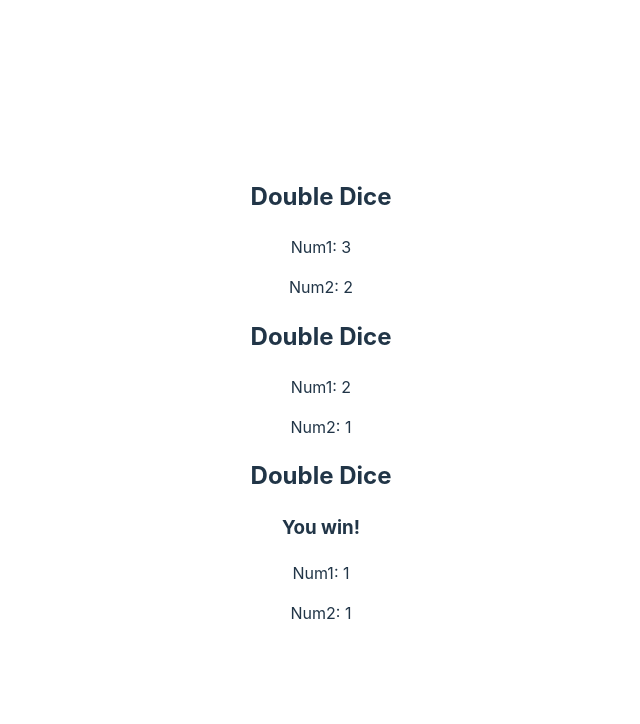
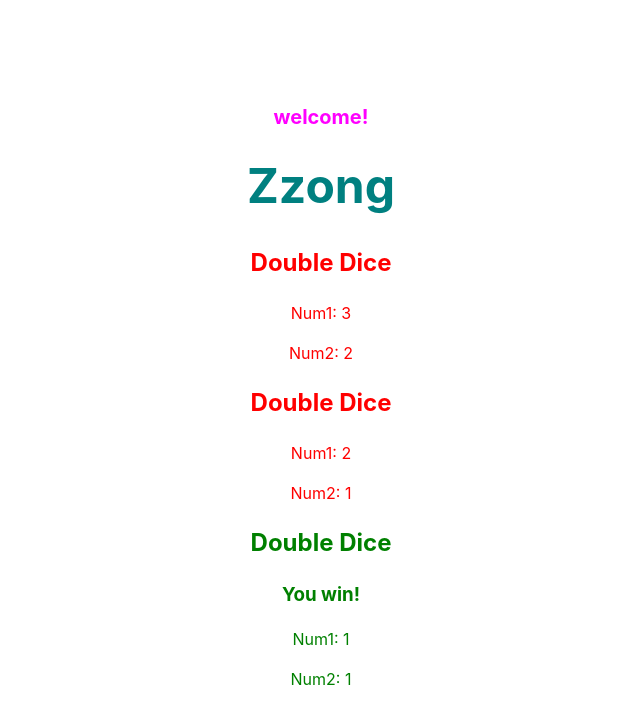
Before and after one commit to pouryourlove/react-vite, a React (Vite) app: page / in a window 1280 px wide. Shown: the top 724 px of the page, without its empty margins (319-959 px from the left). Built offline with nearby package versions, Linux system fonts and the light colour scheme.

Commit message:
dynamic component styles

```diff
--- a/src/App.jsx
+++ b/src/App.jsx
@@ -4,10 +4,13 @@
 import Die from "./Die";
 import ListPicker from "./ListPicker";
 import DoubleDice from "./DoubleDice";
+import Heading from "./Heading";
 
 function App() {
   return (
     <div>
+      <Heading color="magenta" text="welcome!" fontSize="20px" />
+      <Heading color="teal" text="Zzong" fontSize="48px" />
       <DoubleDice />
       <DoubleDice />
       <DoubleDice />
--- a/src/DoubleDice.jsx
+++ b/src/DoubleDice.jsx
@@ -1,10 +1,12 @@
 export default function DoubleDice() {
   const num1 = Math.floor(Math.random() * 3) + 1;
   const num2 = Math.floor(Math.random() * 3) + 1;
+  const isWinner = num1 === num2;
+  const styles = { color: isWinner ? "green" : "red" };
   return (
-    <div>
+    <div className="DoubleDice" style={styles}>
       <h2>Double Dice</h2>
-      {num1 === num2 && <h3>You win!</h3>}
+      {isWinner && <h3>You win!</h3>}
       <p>Num1: {num1}</p>
       <p>Num2: {num2}</p>
     </div>
--- /dev/null
+++ b/src/Heading.jsx
@@ -0,0 +1,3 @@
+export default function Heading({ color = "olive", text, fontSize }) {
+  return <h1 style={{ color: color, fontSize: fontSize }}>{text}</h1>;
+}
```
